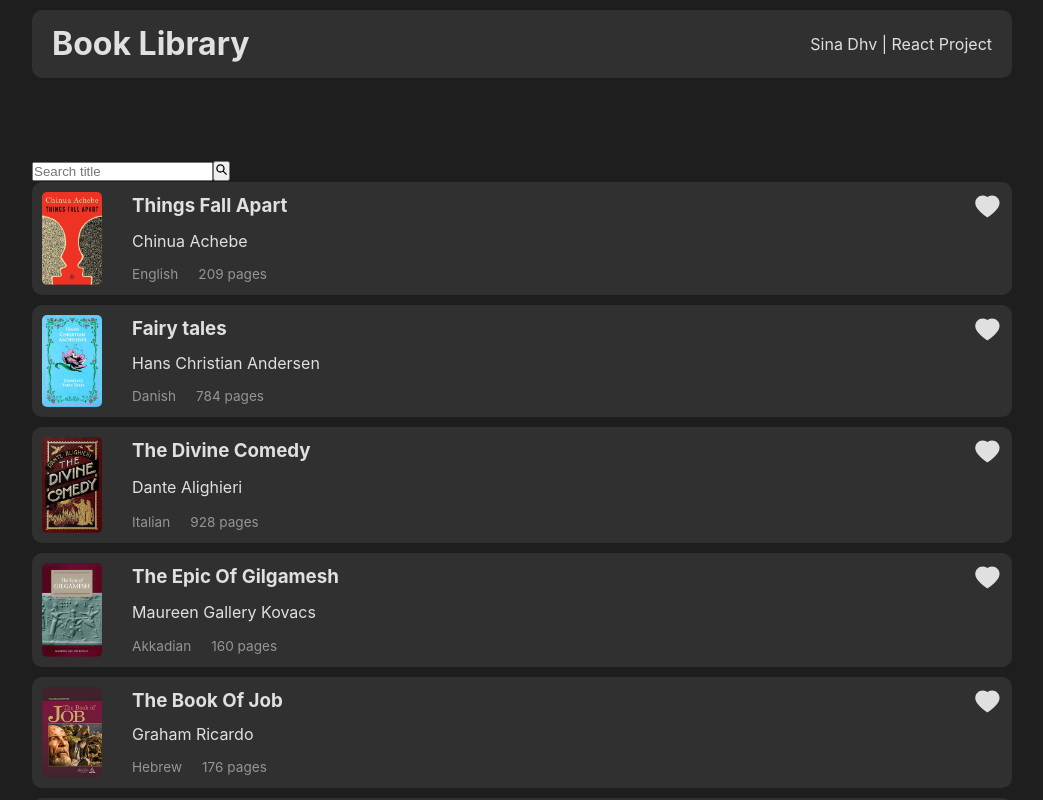
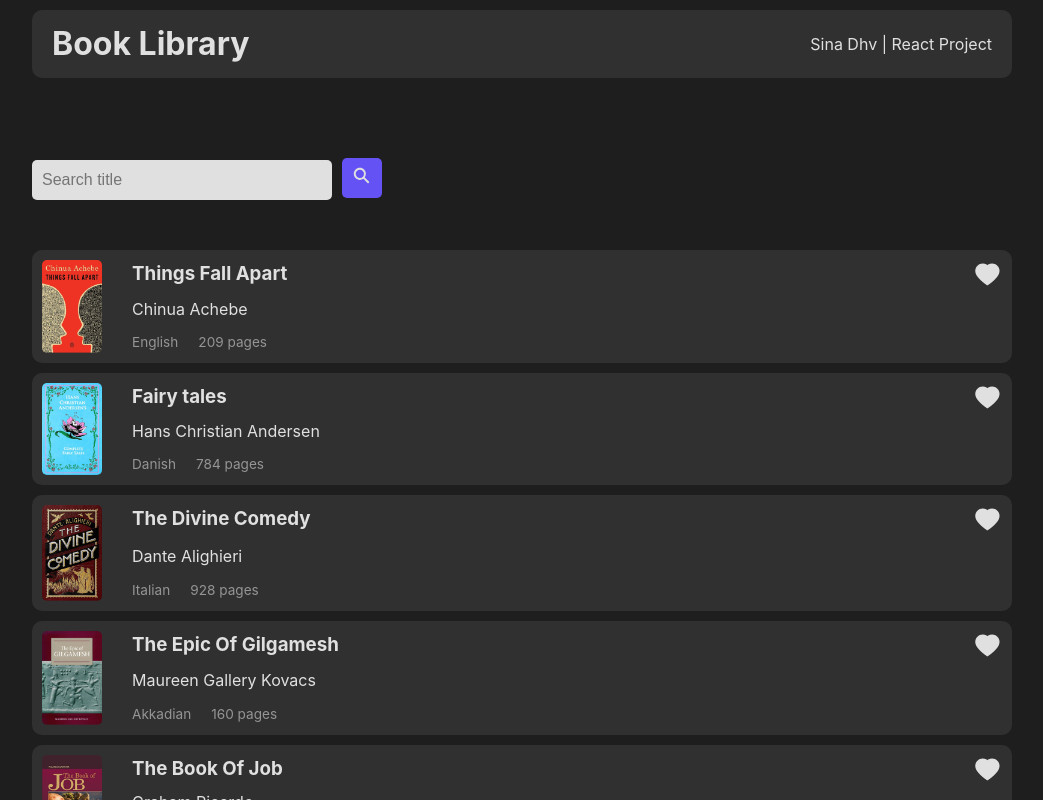
Before and after one commit to Sinadhv/library-react, a React (Vite) app: page / in a window 1280 px wide. Shown: the top 800 px of the page, without its empty margins (118-1161 px from the left). Built offline with nearby package versions, Linux system fonts and the light colour scheme.

Commit message:
style for search box

```diff
--- a/src/components/SearchBox.jsx
+++ b/src/components/SearchBox.jsx
@@ -1,8 +1,10 @@
 import {IoSearchSharp} from "react-icons/io5";
+
+import styles from './SearchBox.module.css';
 
 function SearchBox({search , setSearch , searchHandler}) {
   return (
-    <div>
+    <div className={styles.search}>
       <input type="text"
       placeholder='Search title'
       value={search}
--- /dev/null
+++ b/src/components/SearchBox.module.css
@@ -0,0 +1,25 @@
+.search {
+ margin-bottom: 50px;
+}
+
+.search input{
+ width: 300px;
+ height: 40px;
+ border: none;
+ border-radius: 5px;
+ padding: 10px;
+ margin-right: 10px;
+ font-size: 1rem;
+ background-color: #e0e0e0;
+}
+
+.search button{
+ width: 40px;
+ height: 40px;
+ border: none;
+ border-radius: 5px;
+ font-size: 1.2rem;
+ background-color: #6552f4;
+ color: #e0e0e0;
+ cursor: pointer;
+}
```
